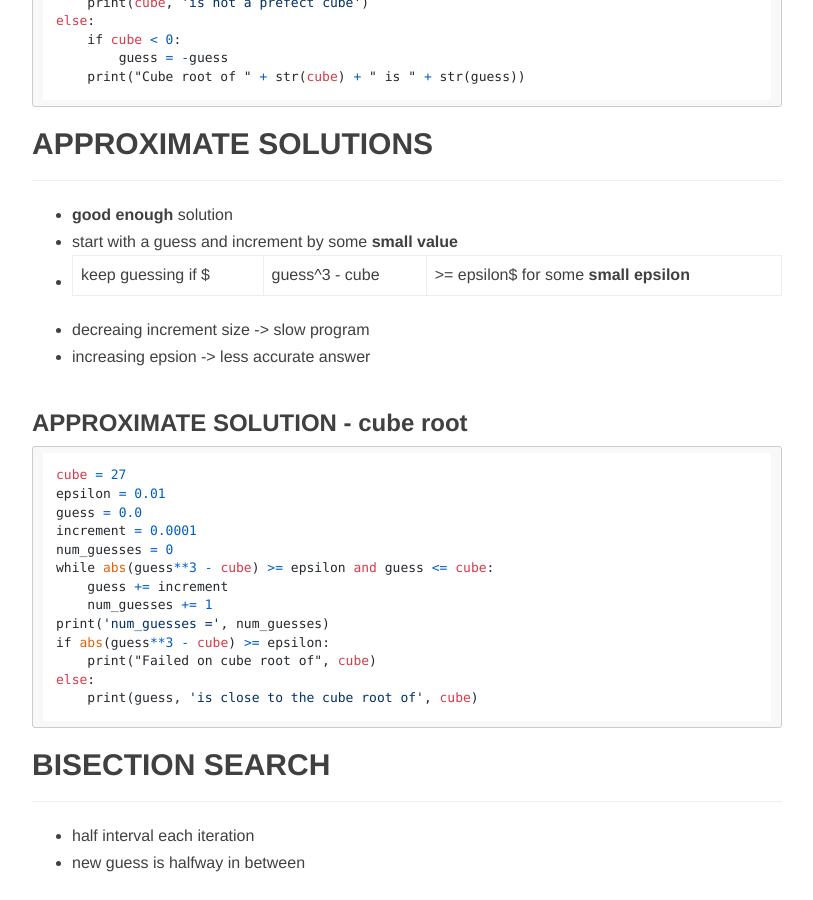
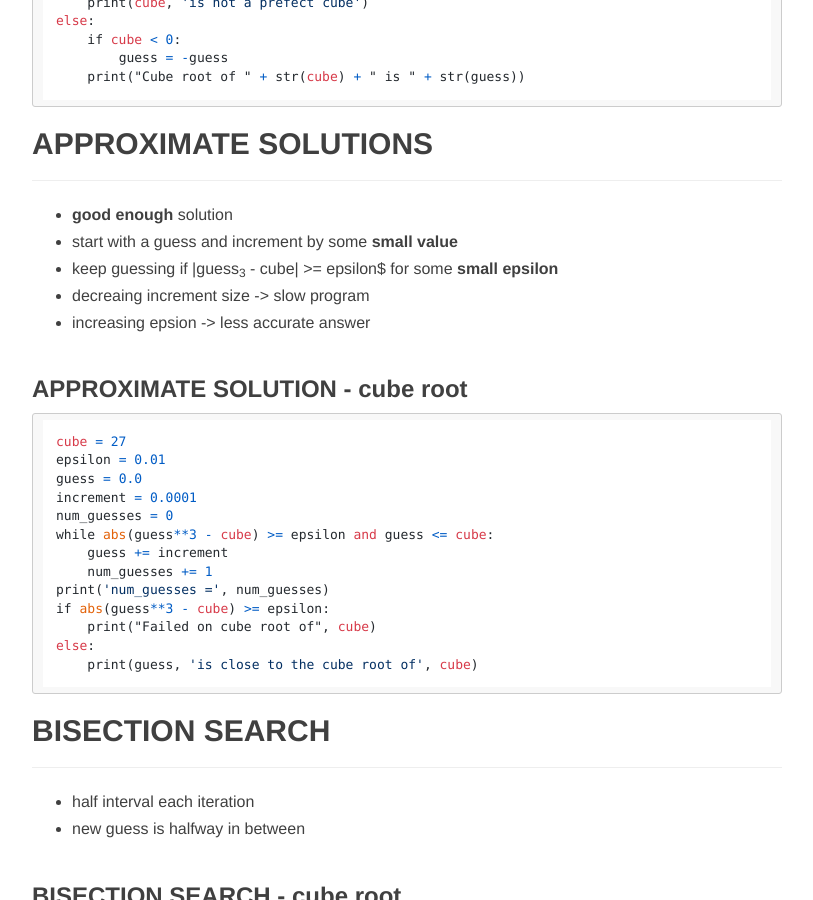
Before and after one commit to Chufan1990/Chufan1990.github.io, a Jekyll site: the page built from _posts/2018-02-13-MIT-Python.md, in a window 1280 px wide and 900 px high, scrolled down 4169 px. Shown: the whole window, without its empty margins (233-1046 px from the left). Built offline with Jekyll 4.4.1, drawn with Linux system fonts in a browser that asks for light colours; nearby versions of some CDN libraries; comment, search, counter and statistics services are not loaded.

Commit message:
MIT OPEN COURSE STARTED

```diff
--- a/_posts/2018-02-13-MIT-Python.md
+++ b/_posts/2018-02-13-MIT-Python.md
@@ -174,7 +174,7 @@ else:
 ------
 * **good enough** solution
 * start with a guess and increment by some **small value**
-* keep guessing if $|guess^3 - cube| >= epsilon$ for some **small epsilon**
+* keep guessing if \|guess<sub>3</sub> - cube\| >= epsilon$ for some **small epsilon**
 * decreaing increment size 	-> slow program
 * increasing epsion 		-> less accurate answer
 
```
